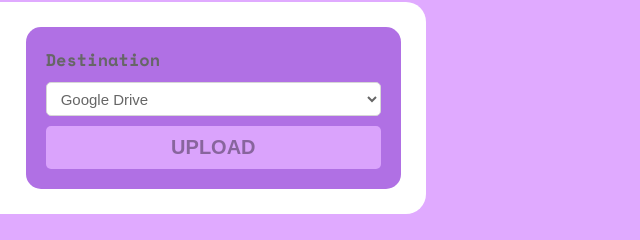
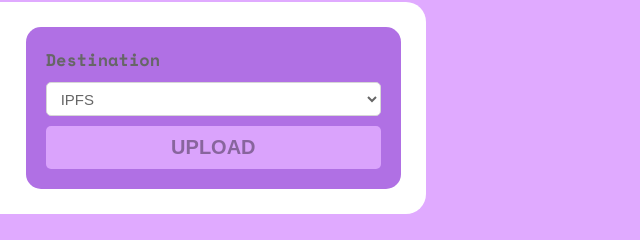
Before and after one commit to Team-DOTWO/filecoin-DOTWO, a plain HTML site: page index.html in a window 1280 px wide. Shown: the part 292-532 px from the top of the page, 619-1259 px from the left. Drawn offline with nearby package versions, Linux system fonts and the light colour scheme; a web font is replaced by a local one.

Commit message:
Update index.htlm
> add an IPFS option to the destination.

```diff
--- a/index.html
+++ b/index.html
@@ -7,7 +7,7 @@
 
   <link rel="icon" type="image/png" sizes="32x32" href="./images/favicon-32x32.png" />
   <link rel="stylesheet" type="text/css" href="style.css" />
-  <title>Filecoin Lagos</title>
+  <title>DOTWOD_Filecoin_Lagos</title>
 </head>
 
 <body>
@@ -32,9 +32,7 @@
           <div class="column-2">
                 <label for="">Destination</label>
                 <select id="option">
-                    <option>Google Drive</option>
-                    <option>DropBox</option>
-                    <option>One Drive</option>
+                  <option>IPFS</option>
                 </select>
               <button type="submit">UPLOAD</button>
             </div>
```
